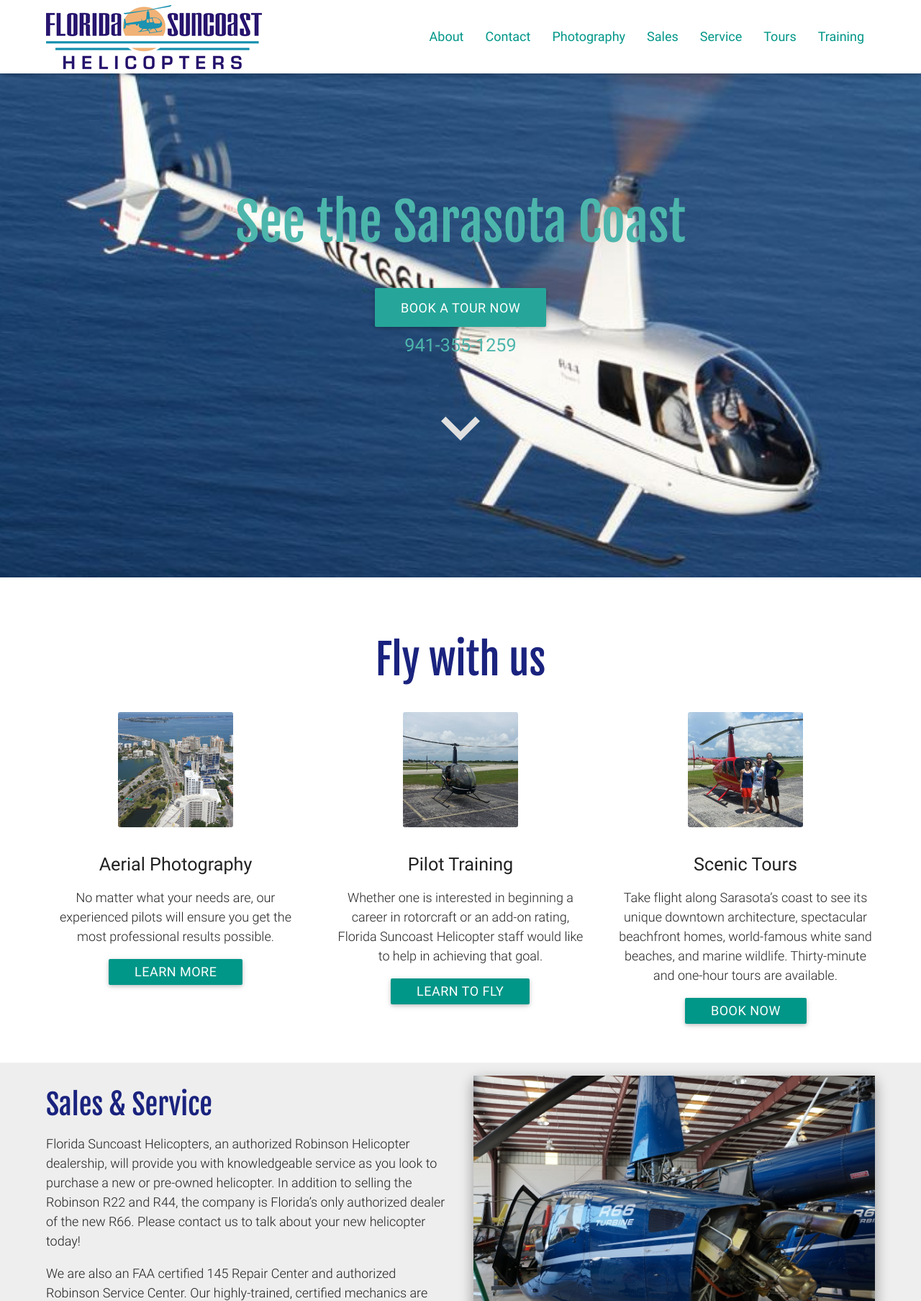
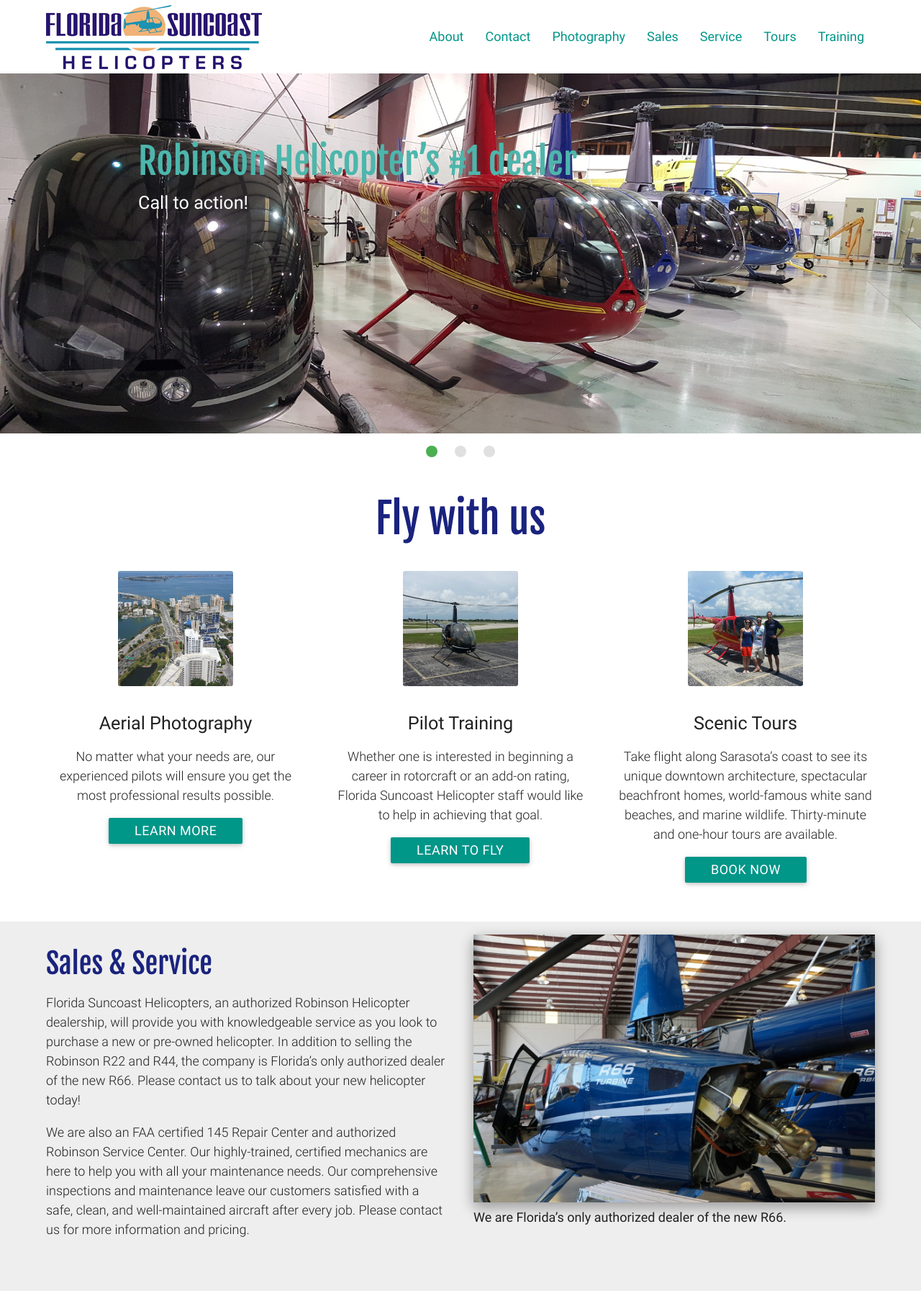
Before and after one commit to joncoop/fsh, a Jekyll site: the page built from index.html, in a window 1280 px wide, cut to the strip 0-1807 px from the top of the page. Shown: the whole strip at 72% size. Built offline with Jekyll 4.4.1, drawn with Linux system fonts in a browser that asks for light colours; nearby versions of some CDN libraries; some of the changed text lies outside the part shown.

Commit message:
Switch back to slider.

```diff
--- a/css/main.scss
+++ b/css/main.scss
@@ -39,6 +39,12 @@
     h2 {
       font-size: 3.0rem;
     }
+  }
+}
+
+.slider {
+  h2 {
+    font-size: 2.8rem;
   }
 }
 
--- a/index.html
+++ b/index.html
@@ -3,6 +3,7 @@
 ---
 
 <!-- Banner section -->
+<!--
 <div id="index-banner" class="parallax-container parallax-full valign-wrapper row">
     <div class="section col s12 valign">
       <div class="container center">
@@ -19,6 +20,34 @@
       </div>
     </div>
   <div class="parallax"><img src="{{ site.github.url }}/img/in_flight.jpg" alt="background image 1"></div>
+</div>
+-->
+
+<!-- Slider section -->
+<div class="slider">
+  <ul class="slides">
+    <li>
+      <img src="{{ site.github.url }}/img/fleet_in_hangar.jpg" alt="Sales background">
+      <div class="caption left-align">
+        <h2 class="header teal-text text-lighten-2">Robinson Helicopter’s #1 dealer</h2>
+        <h4 class="white-text text-lighten-2">Call to action!</h4>
+      </div>
+    </li>
+    <li>
+      <img src="{{ site.github.url }}/img/service_background.jpg" alt="Service background">
+      <div class="caption center-align">
+        <h2 class="header teal-text text-lighten-2">Factory-authorized service</h2>
+        <h4 class="white-text text-lighten-2">Call to action!</h4>
+      </div>
+    </li>
+    <li>
+      <img src="{{ site.github.url }}/img/in_flight.jpg" alt="Tours Background">
+      <div class="caption right-align">
+        <h2 class="header teal-text text-lighten-2">Come fly with us!</h2>
+        <h4 class="white-text text-lighten-2">Tours, Training, Photography</h4>
+      </div>
+    </li>
+  </ul>
 </div>
 
 
@@ -132,6 +161,7 @@
 </div>
 
 <!-- Paralax image section-->
+<!--
 <div class="parallax-container hide-on-med-and-down">
   <div class="section">
     <div class="container">
@@ -144,3 +174,4 @@
   </div>
   <div class="parallax"><img src="{{ site.github.url }}/img/fleet_in_hangar.jpg" alt="Our Fleet"></div>
 </div>
+-->
```
Also changed, not shown: 1 other file.
